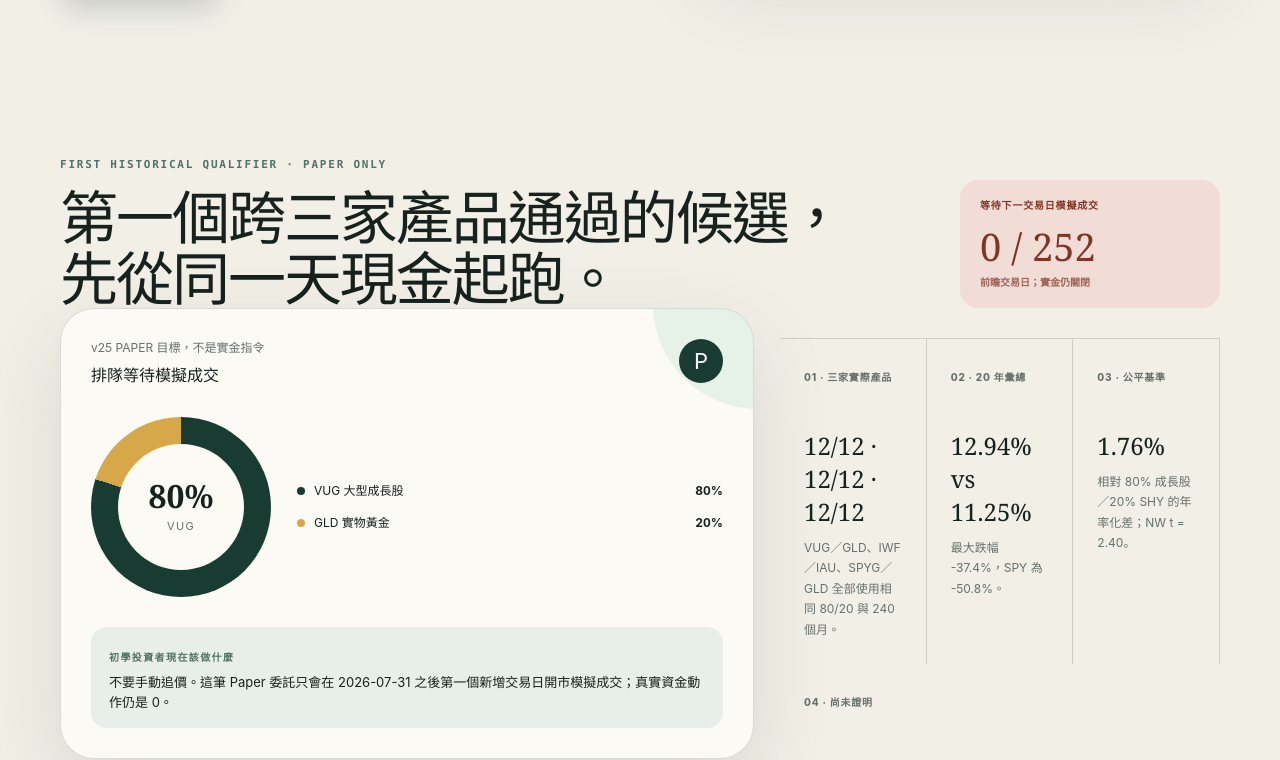
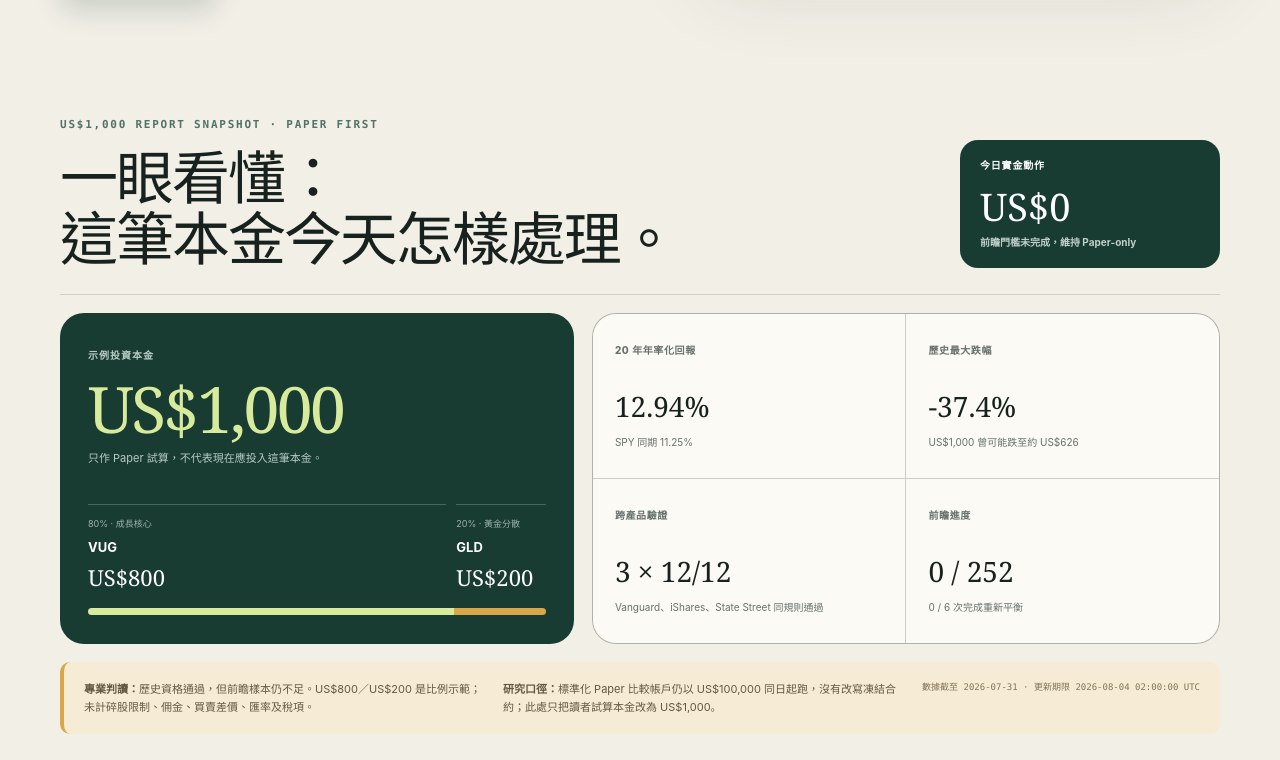
Before and after one commit to voidful/us_fddk, a Next.js app in the folder site/: page / in a window 1280 px wide. Shown: the part 679-1439 px from the top of the page. Built offline with nearby package versions, Linux system fonts and the light colour scheme; no server answers.

Commit message:
Add US,000 report snapshot

```diff
--- a/site/app/AllocationCalculator.tsx
+++ b/site/app/AllocationCalculator.tsx
@@ -5,30 +5,30 @@ import { useMemo, useState } from "react";
 type Allocation = { ticker: string; weight: number; name: string; role: string };
 
 const money = (value: number) =>
-  new Intl.NumberFormat("zh-TW", {
+  new Intl.NumberFormat("zh-HK", {
     style: "currency",
     currency: "USD",
     maximumFractionDigits: 0,
   }).format(value);
 
 const pct = (value: number) =>
-  new Intl.NumberFormat("zh-TW", {
+  new Intl.NumberFormat("zh-HK", {
     style: "percent",
     minimumFractionDigits: 1,
     maximumFractionDigits: 1,
   }).format(value);
 
 export default function AllocationCalculator({ allocations }: { allocations: Allocation[] }) {
-  const [capital, setCapital] = useState(100_000);
+  const [capital, setCapital] = useState(1_000);
   const safeCapital = useMemo(() => Math.max(0, Math.min(capital || 0, 100_000_000)), [capital]);
 
   return (
     <div className="calculator-shell">
       <div className="capital-control">
         <label htmlFor="capital">我的試算資金（美元）</label>
-        <div className="money-input"><span>$</span><input id="capital" inputMode="decimal" type="number" min="0" max="100000000" step="1000" value={capital} onChange={(event) => setCapital(Number(event.target.value))} /></div>
+        <div className="money-input"><span>$</span><input id="capital" inputMode="decimal" type="number" min="0" max="100000000" step="100" value={capital} onChange={(event) => setCapital(Number(event.target.value))} /></div>
         <div className="quick-values" aria-label="快速選擇資金">
-          {[10_000, 50_000, 100_000, 500_000].map((amount) => <button type="button" className={capital === amount ? "active" : ""} onClick={() => setCapital(amount)} key={amount}>{money(amount)}</button>)}
+          {[1_000, 5_000, 10_000, 50_000].map((amount) => <button type="button" className={capital === amount ? "active" : ""} onClick={() => setCapital(amount)} key={amount}>{money(amount)}</button>)}
         </div>
         <p>僅依目標權重換算；未計股數、零股限制、匯率和實際成交價。</p>
       </div>
--- a/site/app/MotionEffects.tsx
+++ b/site/app/MotionEffects.tsx
@@ -4,6 +4,8 @@ import { useEffect } from "react";
 
 const REVEAL_SELECTOR = [
   "main > .truth-strip > div",
+  "main .capital-brief-head",
+  "main .capital-brief-note",
   "main .section-heading",
   "main article",
   "main .gate-list > div",
--- a/site/app/PaperAllocationLab.tsx
+++ b/site/app/PaperAllocationLab.tsx
@@ -3,7 +3,7 @@
 import { useMemo, useState } from "react";
 
 const money = (value: number) =>
-  new Intl.NumberFormat("zh-TW", {
+  new Intl.NumberFormat("zh-HK", {
     style: "currency",
     currency: "USD",
     maximumFractionDigits: 0,
@@ -15,7 +15,7 @@ const allocations = [
 ];
 
 export default function PaperAllocationLab({ paperOnly }: { paperOnly: boolean }) {
-  const [capital, setCapital] = useState(100_000);
+  const [capital, setCapital] = useState(1_000);
   const safeCapital = useMemo(
     () => Math.max(0, Math.min(capital || 0, 100_000_000)),
     [capital],
@@ -26,7 +26,7 @@ export default function PaperAllocationLab({ paperOnly }: { paperOnly: boolean }
       <div className="paper-lab-heading">
         <div>
           <span>{paperOnly ? "PAPER 模擬交易試算 · 不會落盤" : "前瞻門檻通過 · 參考試算"}</span>
-          <h3>把 80/20 換成看得懂的金額</h3>
+          <h3>以 US$1,000 看懂固定 80/20</h3>
         </div>
         <p>
           {paperOnly
@@ -37,7 +37,7 @@ export default function PaperAllocationLab({ paperOnly }: { paperOnly: boolean }
       <div className="calculator-shell paper-calculator">
         <div className="capital-control">
           <label htmlFor="v25-paper-capital">
-            {paperOnly ? "假設的 Paper 本金（美元）" : "參考本金（美元）"}
+            {paperOnly ? "示例 Paper 本金（美元）" : "參考本金（美元）"}
           </label>
           <div className="money-input">
             <span>$</span>
@@ -47,13 +47,13 @@ export default function PaperAllocationLab({ paperOnly }: { paperOnly: boolean }
               type="number"
               min="0"
               max="100000000"
-              step="1000"
+              step="100"
               value={capital}
               onChange={(event) => setCapital(Number(event.target.value))}
             />
           </div>
           <div className="quick-values" aria-label="快速選擇 Paper 本金">
-            {[10_000, 50_000, 100_000, 500_000].map((amount) => (
+            {[1_000, 5_000, 10_000, 50_000].map((amount) => (
               <button
                 type="button"
                 className={capital === amount ? "active" : ""}
@@ -85,8 +85,8 @@ export default function PaperAllocationLab({ paperOnly }: { paperOnly: boolean }
           ))}
           <p className="paper-calculator-warning">
             {paperOnly
-              ? "目前實金動作仍是 0；這兩個金額只存在於瀏覽器試算，不會寫入 Paper 模擬組合。"
-              : "此處只是配置參考，不會自動落盤或保證成交。"}
+              ? "目前實金動作仍是 0；這兩個金額只存在於瀏覽器試算，不會寫入 Paper 模擬組合。未計碎股限制、佣金、買賣差價、匯率及稅項。"
+              : "此處只是配置參考，不會自動落盤或保證成交；未計碎股限制、佣金、買賣差價、匯率及稅項。"}
           </p>
         </div>
       </div>
--- a/site/app/globals.css
+++ b/site/app/globals.css
@@ -110,6 +110,38 @@ h1 { margin: 0; max-width: 650px; font: 500 clamp(50px, 6vw, 82px)/.98 Georgia,
 .signal-stop > a { display: inline-flex; align-items: center; min-height: 44px; margin-top: 11px; color: var(--forest); font-size: 12px; font-weight: 800; }
 .stale-signal { min-height: 260px; margin-top: 30px; padding: 40px 28px; border: 1px dashed #d0a493; border-radius: 20px; background: #f5e5df; }
 .stale-signal strong { color: #853e31; font: 500 26px Georgia, serif; }.stale-signal p { color: #745f58; font-size: 13px; line-height: 1.7; }.stale-signal code { color: #95736a; font-size: 10px; }
+
+.capital-brief { padding: 34px 0 88px; scroll-margin-top: 78px; }
+.capital-brief-head { display: grid; grid-template-columns: 1fr 260px; gap: 48px; align-items: end; padding-bottom: 26px; border-bottom: 1px solid var(--line); }
+.capital-brief-head h2 { margin: 8px 0 0; font: 500 clamp(36px,5vw,58px)/1.04 Georgia,serif; letter-spacing: -.035em; }
+.capital-verdict { padding: 18px 20px; border-radius: 18px; }
+.capital-verdict.blocked { background: var(--forest); color: white; }
+.capital-verdict.ready { background: #dcead9; color: #315b43; }
+.capital-verdict span,.capital-verdict small { display: block; font-size: 10px; font-weight: 800; letter-spacing: .08em; }
+.capital-verdict strong { display: block; margin: 7px 0 3px; font: 500 38px Georgia,serif; }
+.capital-verdict small { color: #bfd0c9; font-weight: 650; letter-spacing: 0; line-height: 1.5; }
+.capital-verdict.ready small { color: inherit; opacity: .75; }
+.capital-brief-grid { display: grid; grid-template-columns: minmax(340px,.9fr) minmax(0,1.1fr); gap: 18px; margin-top: 18px; }
+.capital-card { display: grid; min-height: 330px; padding: 28px; overflow: hidden; border-radius: 24px; background: var(--forest); color: white; }
+.capital-card-title span { color: #b8ccc4; font-size: 10px; font-weight: 800; letter-spacing: .1em; }
+.capital-card-title > strong { display: block; margin: 12px 0 8px; color: var(--lime); font: 500 clamp(44px,5vw,64px)/1 Georgia,serif; letter-spacing: -.04em; }
+.capital-card-title p { max-width: 390px; margin: 0; color: #b8ccc4; font-size: 11px; line-height: 1.65; }
+.capital-split { display: grid; grid-template-columns: 4fr 1fr; gap: 10px; align-self: end; margin-top: 34px; }
+.capital-split > div { min-width: 0; padding-top: 12px; border-top: 1px solid rgba(255,255,255,.22); }
+.capital-split span,.capital-split b,.capital-split strong { display: block; }
+.capital-split span { overflow: hidden; color: #9eb5ad; font-size: 9px; text-overflow: ellipsis; white-space: nowrap; }
+.capital-split b { margin-top: 8px; font-size: 13px; }
+.capital-split strong { margin-top: 4px; font: 500 22px Georgia,serif; }
+.capital-scale { display: grid; grid-template-columns: 4fr 1fr; height: 7px; margin-top: 16px; overflow: hidden; border-radius: 999px; }
+.capital-scale i { background: var(--lime); }.capital-scale b { background: var(--gold); }
+.capital-metrics { display: grid; grid-template-columns: 1fr 1fr; gap: 1px; overflow: hidden; border: 1px solid var(--line); border-radius: 24px; background: var(--line); }
+.capital-metrics article { min-height: 164px; padding: 22px; background: var(--card); }
+.capital-metrics span { color: var(--muted); font-size: 10px; font-weight: 800; letter-spacing: .06em; }
+.capital-metrics strong { display: block; margin: 27px 0 9px; font: 500 28px Georgia,serif; font-variant-numeric: tabular-nums; }
+.capital-metrics p { margin: 0; color: var(--muted); font-size: 10px; line-height: 1.6; }
+.capital-brief-note { display: grid; grid-template-columns: 1fr 1fr auto; gap: 22px; align-items: start; margin-top: 18px; padding: 18px 20px; border-left: 4px solid var(--gold); border-radius: 10px; background: #f6ecd5; }
+.capital-brief-note p { margin: 0; color: #645840; font-size: 11px; line-height: 1.65; }
+.capital-brief-note code { color: #817357; font-size: 9px; line-height: 1.6; text-align: right; white-space: nowrap; }
 
 .truth-strip { display: grid; grid-template-columns: repeat(4, 1fr); border-block: 1px solid var(--line); background: rgba(255,255,255,.3); }
 .truth-strip > div { min-height: 104px; display: flex; align-items: center; justify-content: center; gap: 14px; padding: 20px; border-right: 1px solid var(--line); }
@@ -326,7 +358,8 @@ footer { padding: 50px 0; border-top: 1px solid var(--line); background: #e7e2d7
   .signal-card { max-width: 600px; }
   .truth-strip { grid-template-columns: 1fr; }.truth-strip > div { justify-content: flex-start; min-height: 78px; padding-inline: 8%; border-right: 0; border-bottom: 1px solid var(--line); }
   .v25-live-health { grid-template-columns: 1fr 1fr; }.v25-live-health article:nth-child(2) { border-right: 0; }.v25-live-health article { border-bottom: 1px solid var(--line); }.v25-live-health article:nth-last-child(-n+2) { border-bottom: 0; }
-  .split-heading,.calculator-shell,.gate-layout,.paper-grid,.challenger-verdict,.readiness-head,.paper-lab-heading { grid-template-columns: 1fr; }
+  .split-heading,.calculator-shell,.gate-layout,.paper-grid,.challenger-verdict,.readiness-head,.paper-lab-heading,.capital-brief-head,.capital-brief-grid { grid-template-columns: 1fr; }
+  .capital-brief { padding-top: 24px; }.capital-verdict { max-width: 440px; }.capital-brief-note { grid-template-columns: 1fr 1fr; }.capital-brief-note code { grid-column: 1 / -1; text-align: left; }
   .v25-risk-grid { grid-template-columns: 1fr 1fr; }.v25-risk-grid article,.v25-risk-grid article:nth-child(3n),.v25-risk-grid article:nth-child(-n+3) { border-right: 1px solid var(--line); border-bottom: 1px solid var(--line); }.v25-risk-grid article:nth-child(2n) { border-right: 0; }.v25-risk-grid article:nth-last-child(-n+2) { border-bottom: 0; }
   .forward-score-grid { grid-template-columns: 1fr; }.forward-progress-grid,.forward-log-grid { grid-template-columns: 1fr; }
   .capital-control { padding: 28px; }.comparison-grid { grid-template-columns: 1fr; }.evidence-numbers { grid-template-columns: 1fr 1fr; }.risk-grid { grid-template-columns: 1fr 1fr; }.risk-grid article { min-height: 170px; border-bottom: 1px solid var(--line); }.paper-grid { gap: 32px; }.account-card { max-width: 540px; }
@@ -336,6 +369,7 @@ footer { padding: 50px 0; border-top: 1px solid var(--line); background: #e7e2d7
 @media (max-width: 620px) {
   .wrap { width: min(100% - 28px, 1160px); }.topbar { min-height: 64px; padding: 0 14px; }.data-date { font-size: 9px; }
   .hero { min-height: auto; padding: 62px 0; } h1 { font-size: 48px; }.hero-lead { font-size: 15px; }.hero-actions { display: grid; }
+  .capital-brief { padding-bottom: 72px; }.capital-brief-head h2 { font-size: 38px; }.capital-card { min-height: 310px; padding: 22px; }.capital-card-title > strong { font-size: 48px; }.capital-split { grid-template-columns: 1fr 1fr; }.capital-metrics { grid-template-columns: 1fr; }.capital-metrics article { min-height: 132px; }.capital-metrics strong { margin-top: 20px; }.capital-brief-note { grid-template-columns: 1fr; gap: 12px; }.capital-brief-note code { grid-column: auto; white-space: normal; }
   .signal-card { padding: 22px; border-radius: 24px; }.donut-row { grid-template-columns: 134px 1fr; gap: 16px; }.donut { width: 134px; }.donut::before { width: 94px; }.donut strong { font-size: 25px; }.donut-legend div { grid-template-columns: 7px 1fr; }.donut-legend b { grid-column: 2; }.donut-legend span { font-size: 10px; }
   .section { padding: 78px 0; }.section-heading { margin-bottom: 32px; }.section-heading h2 { font-size: 38px; }.split-heading { gap: 14px; }
   .allocation-list { padding: 8px 18px; }.allocation-list article { grid-template-columns: 76px 1fr; min-height: 86px; }.allocation-list article > strong { grid-column: 2; text-align: left; font-size: 14px; }.asset { grid-row: span 2; }.plain-note { grid-template-columns: 1fr; gap: 8px; }
--- a/site/app/page.tsx
+++ b/site/app/page.tsx
@@ -7,8 +7,10 @@ import data from "../data/trading-data.json";
 
 export const metadata: Metadata = {
   title: "成長守門員 v2｜美股 ETF 研究訊號",
-  description: "v25 三條實際 20 年美股成長＋黃金驗證、Paper Trading（模擬交易）、公平基準與初學投資者可讀的風險判讀。",
+  description: "以 US$1,000 一眼看懂 v25 美股成長＋黃金 Paper Trading（模擬交易）試算、20 年驗證、公平基準與風險判讀。",
 };
+
+const readerCapital = 1_000;
 
 const labels: Record<string, { name: string; role: string }> = {
   QQQ: { name: "NASDAQ 100", role: "成長引擎" },
@@ -167,10 +169,10 @@ export default function Home() {
           <span>成長守門員 v2</span>
         </a>
         <nav aria-label="主要導覽">
+          <a href="#capital-brief">US$1,000 摘要</a>
           <a href="#v25-paper">v25 模擬交易</a>
           <a href="#evidence">證據</a>
-          <a href="#challenger">v3 研究</a>
-          <a href="#paper">模擬交易</a>
+          <a href="#challenger">完整研究</a>
           <a href="#risks">風險</a>
         </nav>
         <FreshnessGuard
@@ -203,9 +205,9 @@ export default function Home() {
               但目前仍只到 {data.data_through}。請先更新市場數據、Paper 狀態與部署版本。
             </p>
             <div className="hero-actions">
-              <a className="button primary fresh-only" href="#v25-paper">看 v25 Paper 訊號</a>
+              <a className="button primary fresh-only" href="#capital-brief">看 US$1,000 摘要</a>
               <a className="button danger stale-only" href="#risks">查看為何停止參考</a>
-              <a className="button ghost" href="#evidence">先看證據</a>
+              <a className="button ghost" href="#evidence">查看完整證據</a>
             </div>
           </div>
 
@@ -253,6 +255,72 @@ export default function Home() {
               <code>refresh due {data.freshness.refresh_due_at_utc}</code>
             </div>
           </article>
+        </section>
+
+        <section className="capital-brief wrap" id="capital-brief" aria-labelledby="capital-brief-title">
+          <div className="capital-brief-head">
+            <div>
+              <p className="eyebrow">US$1,000 REPORT SNAPSHOT · PAPER FIRST</p>
+              <h2 id="capital-brief-title">一眼看懂：<br />這筆本金今天怎樣處理。</h2>
+            </div>
+            <div className={`capital-verdict ${growthGoldReady ? "ready" : "blocked"}`}>
+              <span>今日實金動作</span>
+              <strong>{growthGoldReady ? "80 / 20" : "US$0"}</strong>
+              <small>{growthGoldReady ? "門檻通過後才可作配置參考" : "前瞻門檻未完成，維持 Paper-only"}</small>
+            </div>
+          </div>
+
+          <div className="capital-brief-grid">
+            <article className="capital-card" aria-label="US$1,000 Paper 配置試算">
+              <div className="capital-card-title">
+                <span>示例投資本金</span>
+                <strong>{money(readerCapital)}</strong>
+                <p>{growthGoldReady ? "通過完整前瞻門檻後的固定比例參考。" : "只作 Paper 試算，不代表現在應投入這筆本金。"}</p>
+              </div>
+              <div className="capital-split">
+                <div>
+                  <span>80% · 成長核心</span>
+                  <b>VUG</b>
+                  <strong>{money(readerCapital * 0.8)}</strong>
+                </div>
+                <div>
+                  <span>20% · 黃金分散</span>
+                  <b>GLD</b>
+                  <strong>{money(readerCapital * 0.2)}</strong>
+                </div>
+              </div>
+              <div className="capital-scale" aria-label="VUG 80%，GLD 20%"><i /><b /></div>
+            </article>
+
+            <div className="capital-metrics" aria-label="US$1,000 報告關鍵數字">
+              <article>
+                <span>20 年年率化回報</span>
+                <strong>{pct(growthGoldPooled.strategy_metrics.cagr, 2)}</strong>
+                <p>SPY 同期 {pct(growthGoldPooled.spy_metrics.cagr, 2)}</p>
+              </article>
+              <article>
+                <span>歷史最大跌幅</span>
+                <strong>{pct(growthGoldPooled.strategy_metrics.max_drawdown, 1)}</strong>
+                <p>US$1,000 曾可能跌至約 {money(readerCapital * (1 + growthGoldPooled.strategy_metrics.max_drawdown))}</p>
+              </article>
+              <article>
+                <span>跨產品驗證</span>
+                <strong>3 × 12/12</strong>
+                <p>Vanguard、iShares、State Street 同規則通過</p>
+              </article>
+              <article>
+                <span>前瞻進度</span>
+                <strong>{growthGoldForward.forward_sessions} / {growthGoldForward.minimum_sessions}</strong>
+                <p>{growthGoldForward.filled_rebalances} / {growthGoldForward.minimum_filled_rebalances} 次完成重新平衡</p>
+              </article>
+            </div>
+          </div>
+
+          <div className="capital-brief-note">
+            <p><b>專業判讀：</b>歷史資格通過，但前瞻樣本仍不足。US$800／US$200 是比例示範；未計碎股限制、佣金、買賣差價、匯率及稅項。</p>
+            <p><b>研究口徑：</b>標準化 Paper 比較帳戶仍以 US$100,000 同日起跑，沒有改寫凍結合約；此處只把讀者試算本金改為 US$1,000。</p>
+            <code>數據截至 {data.data_through} · 更新期限 {data.freshness.refresh_due_at_utc.replace("T", " ").replace("Z", " UTC")}</code>
+          </div>
         </section>
 
         <section className="readiness-section wrap" id="v25-paper" aria-labelledby="v25-paper-title">
```
Also changed, not shown: 2 other files (tests, documents, lock files or other folders).
